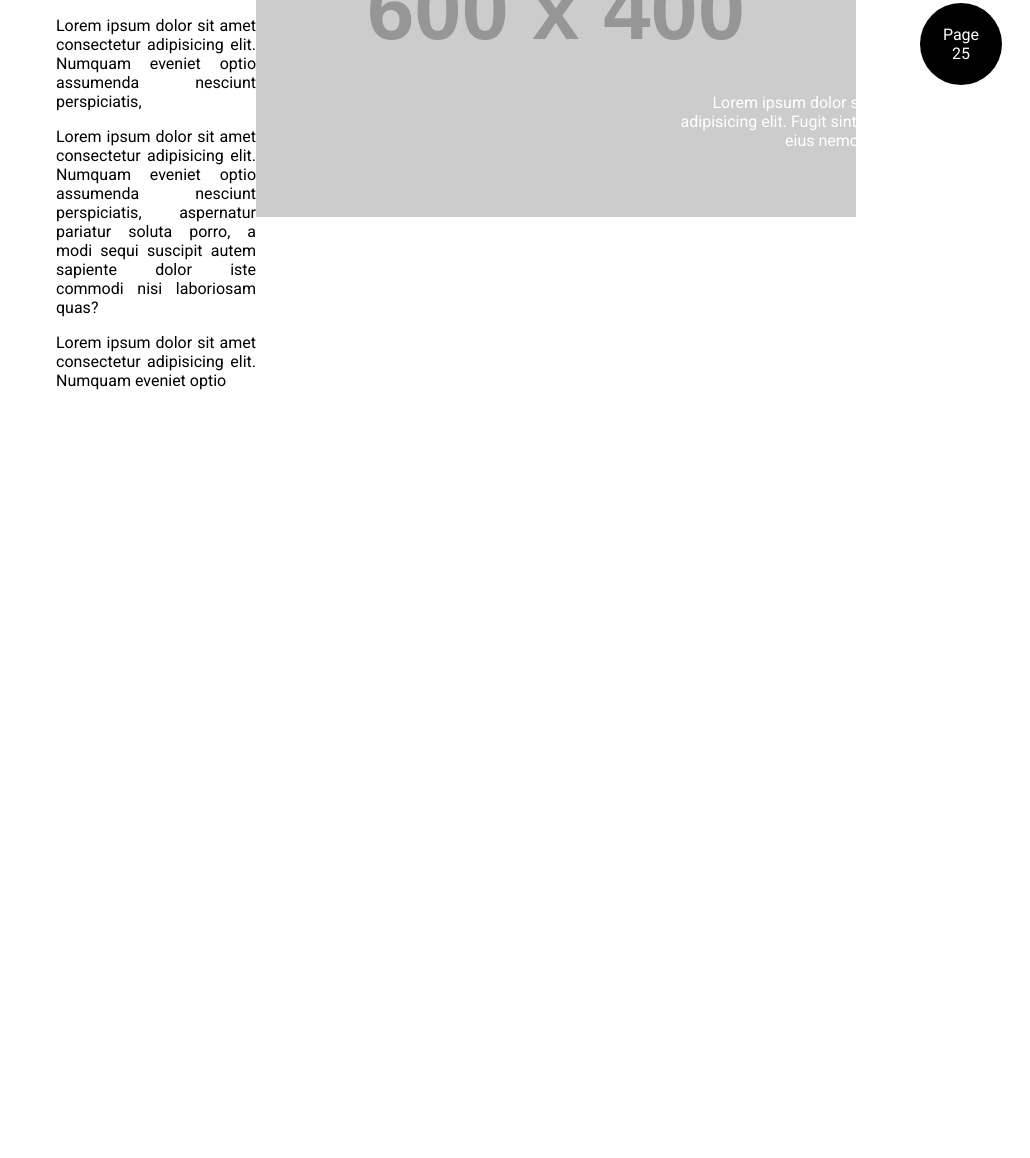
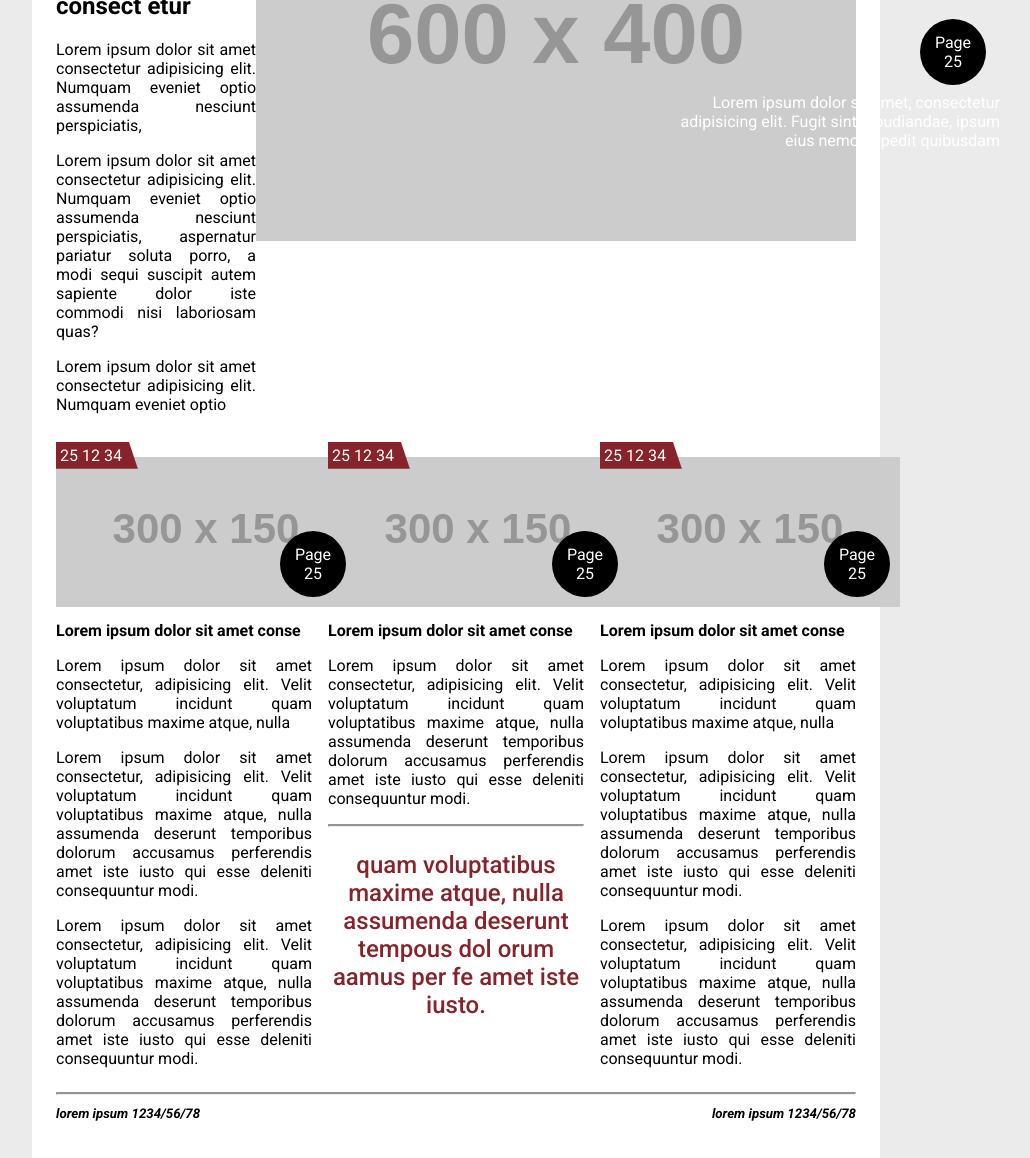
Before and after one commit to alphamod/B9-HTML-CSS, a plain HTML site: page index.html in a window 1280 px wide. Shown: the part 538-1696 px from the top of the page, without its empty margins (184-1214 px from the left). Before the commit the page ends 944 px from the top, so only its background shows below. Drawn offline with Linux system fonts and the light colour scheme; placeholder pictures from the web are drawn by us.

Commit message:
14-april-2023

```diff
--- a/index.html
+++ b/index.html
@@ -1,11 +1,11 @@
 <!DOCTYPE html>
 <html lang="en">
   <head>
-    <meta charset="UTF-8">
-    <meta http-equiv="X-UA-Compatible" content="IE=edge">
-    <meta name="viewport" content="width=device-width, initial-scale=1.0">
+    <meta charset="UTF-8" />
+    <meta http-equiv="X-UA-Compatible" content="IE=edge" />
+    <meta name="viewport" content="width=device-width, initial-scale=1.0" />
     <title>Newspaper</title>
-    <link rel="stylesheet" href="./style.css">
+    <link rel="stylesheet" href="./style.css" />
   </head>
   <body>
     <div class="container">
@@ -14,9 +14,13 @@
           <h5 class="page-number">lorem ipsum dolor sit amet</h5>
           <h5 class="page-number">lorem ipsum 1234/56/78</h5>
         </div>
-            <hr>
-            <div class="header-para">Lorem ipsum dolor sit amet consectetur adipisicing elit. Incidunt nesciunt quis ut recus andae architecto reprehe nderit ideveniet, plac eat ipsum aut </div>
-            <hr>
+        <hr />
+        <div class="header-para">
+          Lorem ipsum dolor sit amet consectetur adipisicing elit. Incidunt
+          nesciunt quis ut recus andae architecto reprehe nderit ideveniet, plac
+          eat ipsum aut
+        </div>
+        <hr />
       </div>
       <div class="main">
         <div class="top">
@@ -24,23 +28,108 @@
           <div class="top-content">
             <div class="top-left text-justify">
               <span class="red-badge text-white">Today 01</span>
-                        <h2 >Lorem ipsum dolor sit, amet consectetur adipisicing elit consect etur</h2>
-                        <p>Lorem ipsum dolor sit amet consectetur adipisicing elit. Numquam eveniet optio assumenda nesciunt perspiciatis, </p>
-                        <p>Lorem ipsum dolor sit amet consectetur adipisicing elit. Numquam eveniet optio assumenda nesciunt perspiciatis, aspernatur pariatur soluta porro, a modi sequi suscipit autem sapiente dolor iste commodi nisi laboriosam quas?</p>
-                        <p>Lorem ipsum dolor sit amet consectetur adipisicing elit. Numquam eveniet optio </p>
+              <h2>
+                Lorem ipsum dolor sit, amet consectetur adipisicing elit consect
+                etur
+              </h2>
+              <p>
+                Lorem ipsum dolor sit amet consectetur adipisicing elit. Numquam
+                eveniet optio assumenda nesciunt perspiciatis,
+              </p>
+              <p>
+                Lorem ipsum dolor sit amet consectetur adipisicing elit. Numquam
+                eveniet optio assumenda nesciunt perspiciatis, aspernatur
+                pariatur soluta porro, a modi sequi suscipit autem sapiente
+                dolor iste commodi nisi laboriosam quas?
+              </p>
+              <p>
+                Lorem ipsum dolor sit amet consectetur adipisicing elit. Numquam
+                eveniet optio
+              </p>
             </div>
             <div class="top-right">
-                        <img src="https://placehold.co/600x400" alt="">
+              <img src="https://placehold.co/600x400" alt="" />
               <div class="caption-section">
-                            <div class="black-badge text-white">Page<br>25</div>
-                            <div class="img-caption text-white">Lorem ipsum dolor sit amet, consectetur adipisicing elit. Fugit sint repudiandae, ipsum eius nemo impedit quibusdam</div>
+                <div class="black-badge text-white">Page<br />25</div>
+                <div class="img-caption text-white">
+                  Lorem ipsum dolor sit amet, consectetur adipisicing elit.
+                  Fugit sint repudiandae, ipsum eius nemo impedit quibusdam
                 </div>
               </div>
             </div>
           </div>
-            <div class="bottom"></div>
         </div>
-        <div class="footer"></div>
+        <div class="bottom">
+          <div class="col">
+            <span class="red-badge text-white">25 12 34</span>
+            <img class="bottom-imgs" src="https://placehold.co/300x150" alt="bottom pic" />
+            <div class="black-badge text-white bottom-badge-position">Page<br />25</div>
+            <h4 class="bottom-sub-heading">Lorem ipsum dolor sit amet conse</h4>
+            <p class="text-justify">
+              Lorem ipsum dolor sit amet consectetur, adipisicing elit. Velit
+              voluptatum incidunt quam voluptatibus maxime atque, nulla
+            </p>
+            <p class="text-justify">
+              Lorem ipsum dolor sit amet consectetur, adipisicing elit. Velit
+              voluptatum incidunt quam voluptatibus maxime atque, nulla
+              assumenda deserunt temporibus dolorum accusamus perferendis amet
+              iste iusto qui esse deleniti consequuntur modi.
+            </p>
+            <p class="text-justify">
+              Lorem ipsum dolor sit amet consectetur, adipisicing elit. Velit
+              voluptatum incidunt quam voluptatibus maxime atque, nulla
+              assumenda deserunt temporibus dolorum accusamus perferendis amet
+              iste iusto qui esse deleniti consequuntur modi.
+            </p>
+          </div>
+          <div class="col">
+            <span class="red-badge text-white">25 12 34</span>
+            <img class="bottom-imgs" src="https://placehold.co/300x150" alt="bottom pic" />
+            <div class="black-badge text-white bottom-badge-position">Page<br />25</div>
+            <h4 class="bottom-sub-heading">Lorem ipsum dolor sit amet conse</h4>
+            <p class="text-justify">
+              Lorem ipsum dolor sit amet consectetur, adipisicing elit. Velit
+              voluptatum incidunt quam voluptatibus maxime atque, nulla
+              assumenda deserunt temporibus dolorum accusamus perferendis amet
+              iste iusto qui esse deleniti consequuntur modi.
+            </p>
+            <hr>
+            <p class="red-caption">
+               quam voluptatibus maxime atque, nulla
+              assumenda deserunt tempous dol orum aamus per fe amet
+              iste iusto.
+            </p>
+          </div>
+          <div class="col">
+            <span class="red-badge text-white">25 12 34</span>
+            <img class="bottom-imgs" src="https://placehold.co/300x150" alt="bottom pic" />
+            <div class="black-badge text-white bottom-badge-position">Page<br />25</div>
+            <h4 class="bottom-sub-heading">Lorem ipsum dolor sit amet conse</h4>
+            <p class="text-justify">
+              Lorem ipsum dolor sit amet consectetur, adipisicing elit. Velit
+              voluptatum incidunt quam voluptatibus maxime atque, nulla
+            </p>
+            <p class="text-justify">
+              Lorem ipsum dolor sit amet consectetur, adipisicing elit. Velit
+              voluptatum incidunt quam voluptatibus maxime atque, nulla
+              assumenda deserunt temporibus dolorum accusamus perferendis amet
+              iste iusto qui esse deleniti consequuntur modi.
+            </p>
+            <p class="text-justify">
+              Lorem ipsum dolor sit amet consectetur, adipisicing elit. Velit
+              voluptatum incidunt quam voluptatibus maxime atque, nulla
+              assumenda deserunt temporibus dolorum accusamus perferendis amet
+              iste iusto qui esse deleniti consequuntur modi.
+            </p>
+          </div>
+
+        </div>
+      </div>
+      <hr>
+      <div class="footer">
+        <h5 class="page-number">lorem ipsum 1234/56/78</h5>
+        <h5 class="page-number">lorem ipsum 1234/56/78</h5>
+      </div>
     </div>
   </body>
 </html>
--- a/style.css
+++ b/style.css
@@ -1,11 +1,20 @@
 @import url('https://fonts.googleapis.com/css2?family=Roboto:ital,wght@0,100;0,300;0,400;0,500;0,700;0,900;1,300;1,700&display=swap');
-
+:root{
+    --red-color: #88232b;
+    --heading-position-bottom: 14em;
+}
 body{
     margin: 0;
     padding: 0;
-    padding-left: 15em;
-    padding-right: 15em;
+    padding-left: 13.5em;
+    padding-right: 13.5em;
     font-family: 'Roboto', sans-serif;
+    background-color: #ebebeb;
+}
+.container{
+    background-color: #ffffff;
+    padding: 1.5em;
+    box-sizing: border-box;
 }
 .header-pageNum{
     display: flex;
@@ -52,7 +61,7 @@ hr{
     color: #ffffff;
 }
 .red-badge{
-    background-color: #88232b;
+    background-color: var(--red-color);
     clip-path: polygon(0 0, 89% 0, 100% 100%, 0% 100%);
     padding: 0.25em 1em 0.25em 0.25em;
 
@@ -60,7 +69,7 @@ hr{
 .black-badge{
     text-align: center;
     background-color: #000000;
-    padding: 1em;
+    padding: 0.5em;
     border-radius: 50%;
     width: 50px;
     height: 50px;
@@ -71,3 +80,42 @@ hr{
     left: 15em;
     margin-bottom: 0.5em;
 }
+.bottom{
+    display: flex;
+    justify-content: space-between;
+    margin-top: 1em;
+}
+
+.col{
+    max-width: 33%;
+    width: 32%;
+}
+.bottom-imgs{
+    margin-top: -0.5em;
+}
+
+.bottom-sub-heading{
+    margin-top: 0.5em;
+    margin-bottom: 0.5em;
+}
+.red-caption{
+    font-size: 1.5em;
+    text-align: center;
+    color: var(--red-color);
+    font-weight: 500;
+}
+.bottom-badge-position{
+    position: relative;
+    bottom: 1em;
+    left: 14em;
+    margin-top: -4em;
+}
+.footer{
+    display: flex;
+    justify-content: space-between;
+}
+
+.footer h5{
+    margin-top: 0.25em;
+    margin-bottom: 1em
+}
```
Lines whose indentation alone changed are shown as unchanged.
